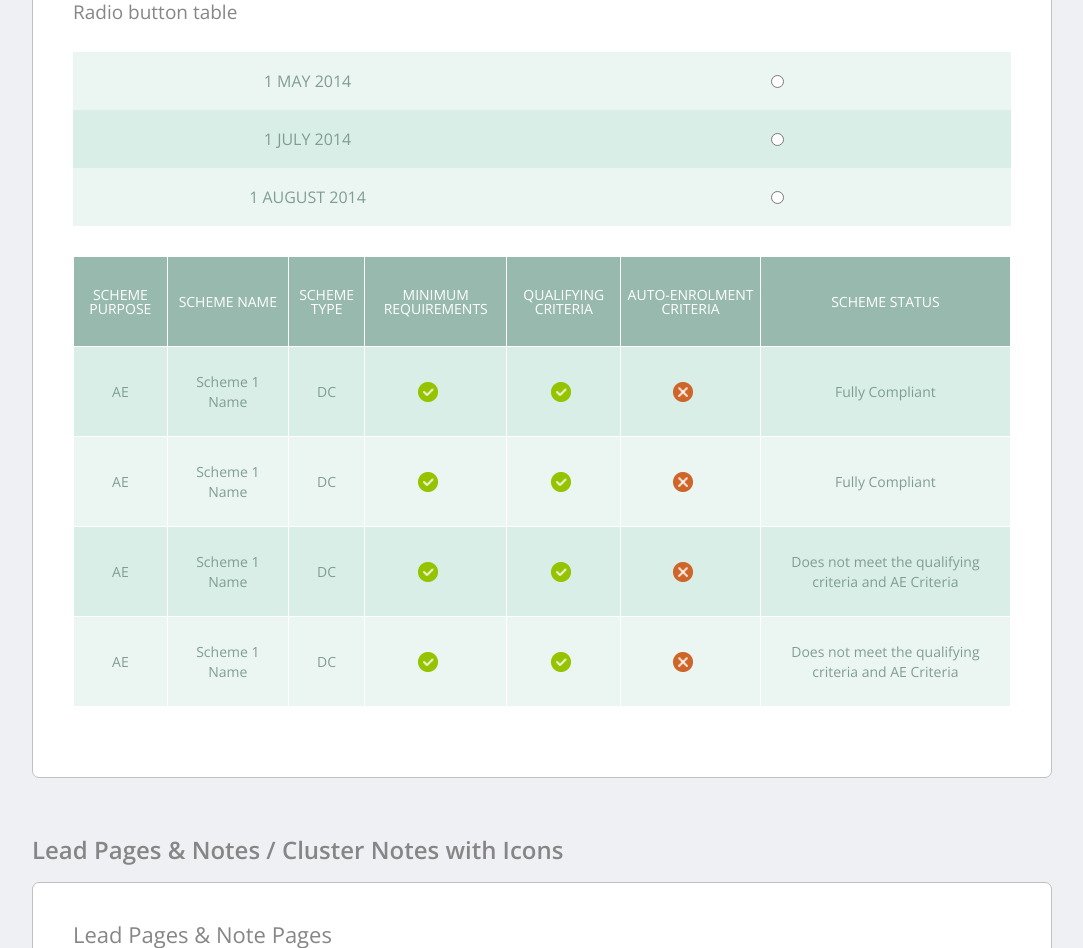
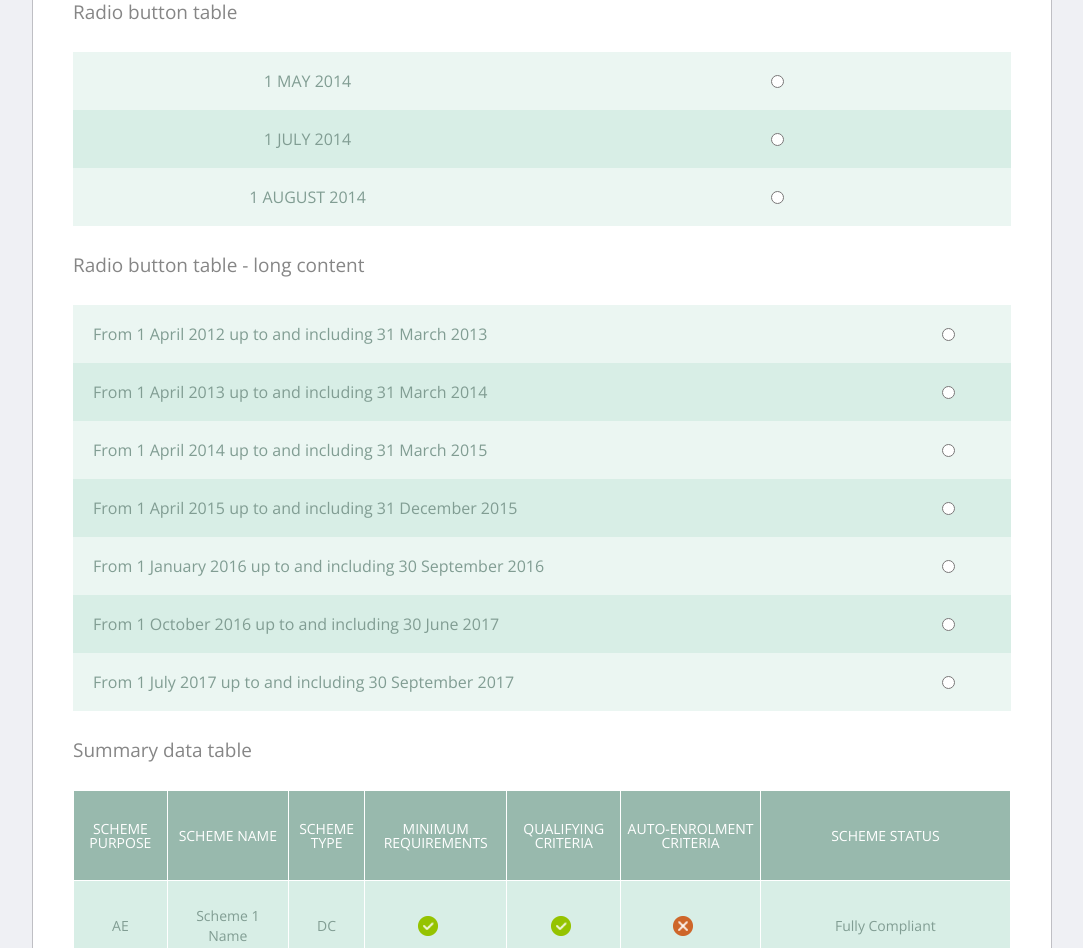
Before and after one commit to romchen/aecomply, a plain HTML site: page user-area/pattern-library.html in a window 1280 px wide. Shown: the part 7607-8555 px from the top of the page, without its empty margins (98-1181 px from the left). Drawn offline with nearby package versions, Linux system fonts and the light colour scheme; a web font is replaced by a local one.

```diff
--- a/scss/_base.scss
+++ b/scss/_base.scss
@@ -18,8 +18,7 @@ html {
 	vertical-align: text-top;
 }
 
-body { /*font-family: 'Droid Sans', sans-serif;*/
-font-family:'Open Sans' , sans-serif;  }
+body { font-family:'Open Sans' , sans-serif;  }
 
 .pre-head, .main-head {padding-right:1.5%;}
 
@@ -30,6 +29,7 @@ section {width:100%; }
 h1, h2, h3, h4  {
 	font-family:'Open Sans', sans-serif;
 	font-weight:400px;
+
 	}
 
 
@@ -1519,8 +1519,8 @@ ul.foot-nav li {margin-bottom:10px;}
 		strong {
 			font-weight:400;
 			padding-left:30px;
-			&.red-alert {background:url(../img/dashboard/red-alert-small.png) no-repeat;}
-			&.green-alert {background:url(../img/dashboard/green-alert-small.png) no-repeat;}
+			&.red-alert {background:url(../img/dashboard/red-alert-small.png) no-repeat 0 50%;}
+			&.green-alert {background:url(../img/dashboard/green-alert-small.png) no-repeat 0 50%;}
 			}
 		em {font-style:italic; font-size:15px; margin-left:20px;}
 		a {
--- a/scss/_pattern-library.scss
+++ b/scss/_pattern-library.scss
@@ -489,7 +489,21 @@ table {
 		width:50%;
 		text-align:center;
 		padding:20px 0;
-		input { text-align:center; }
+		input {text-align:center;}
+		}
+	}
+
+.radio-form-txt-ptn {
+	margin:30px 0;
+	table {
+		width:100%;
+		font-size:16px;
+		color:#819D93;}
+	td {
+		width:90%;
+		text-align:left;
+		padding:20px 0 20px 20px;
+		input {text-align:center;}
 		}
 	}
 
--- a/user-area/pattern-library.html
+++ b/user-area/pattern-library.html
@@ -480,7 +480,62 @@
                         </form>
                         </li>
 
+                        <li>
+                            <h4>Radio button table - long content</h4>
+                            <form>
+                            <div class="radio-form-txt-ptn">
+                                <table>
+                                    <tbody>
+                                        <tr class="odd-cell">
+                                            <td>From 1 April 2012 up to and including 31 March 2013</td>
+                                            <td>
+                                                <input name="boolean-table-radio" type="radio" value="1 MAY 2014">
+                                            </td>
+                                        </tr>
+                                        <tr>
+                                            <td>From 1 April 2013 up to and including 31 March 2014</td>
+                                            <td>
+                                                <input name="boolean-table-radio" type="radio" value="1 JULY 2014">
+                                            </td>
+                                        </tr>
+                                        <tr class="odd-cell">
+                                            <td>From 1 April 2014 up to and including 31 March 2015</td>
+                                            <td>
+                                                <input name="boolean-table-radio" type="radio" value="1 AUGUST 2014">
+                                            </td>
+                                        </tr>
+                                        <tr>
+                                            <td>From 1 April 2015 up to and including 31 December 2015</td>
+                                            <td>
+                                                <input name="boolean-table-radio" type="radio" value="1 JULY 2014">
+                                            </td>
+                                        </tr>
+                                        <tr class="odd-cell">
+                                            <td>From 1 January 2016 up to and including 30 September 2016</td>
+                                            <td>
+                                                <input name="boolean-table-radio" type="radio" value="1 AUGUST 2014">
+                                            </td>
+                                        </tr>
+                                        <tr>
+                                            <td>From 1 October 2016 up to and including 30 June 2017</td>
+                                            <td>
+                                                <input name="boolean-table-radio" type="radio" value="1 JULY 2014">
+                                            </td>
+                                        </tr>
+                                        <tr class="odd-cell">
+                                            <td>From 1 July 2017 up to and including 30 September 2017</td>
+                                            <td>
+                                                <input name="boolean-table-radio" type="radio" value="1 AUGUST 2014">
+                                            </td>
+                                        </tr>
+                                    </tbody>
+                                </table>
+                            </div>
+                        </form>
+                        </li>
+
                          <li>
+                         		<h4>Summary data table</h4>
                          		<table class="scheme-summary-table">
                               <tbody>
                                   <tr class="standard">
@@ -678,7 +733,7 @@
                                 </article>
                             </div>
                             <!-- modal content -->
-                            <div id="basic-modal-content">
+                            <div id="notes-readMore" class="basic-modal-content">
                                 <h2>SMALL EMPLOYERS</h2>
 
                                 <p>Where, on 1st April 2012, an employer—
```
Also changed, not shown: css/style.css.
